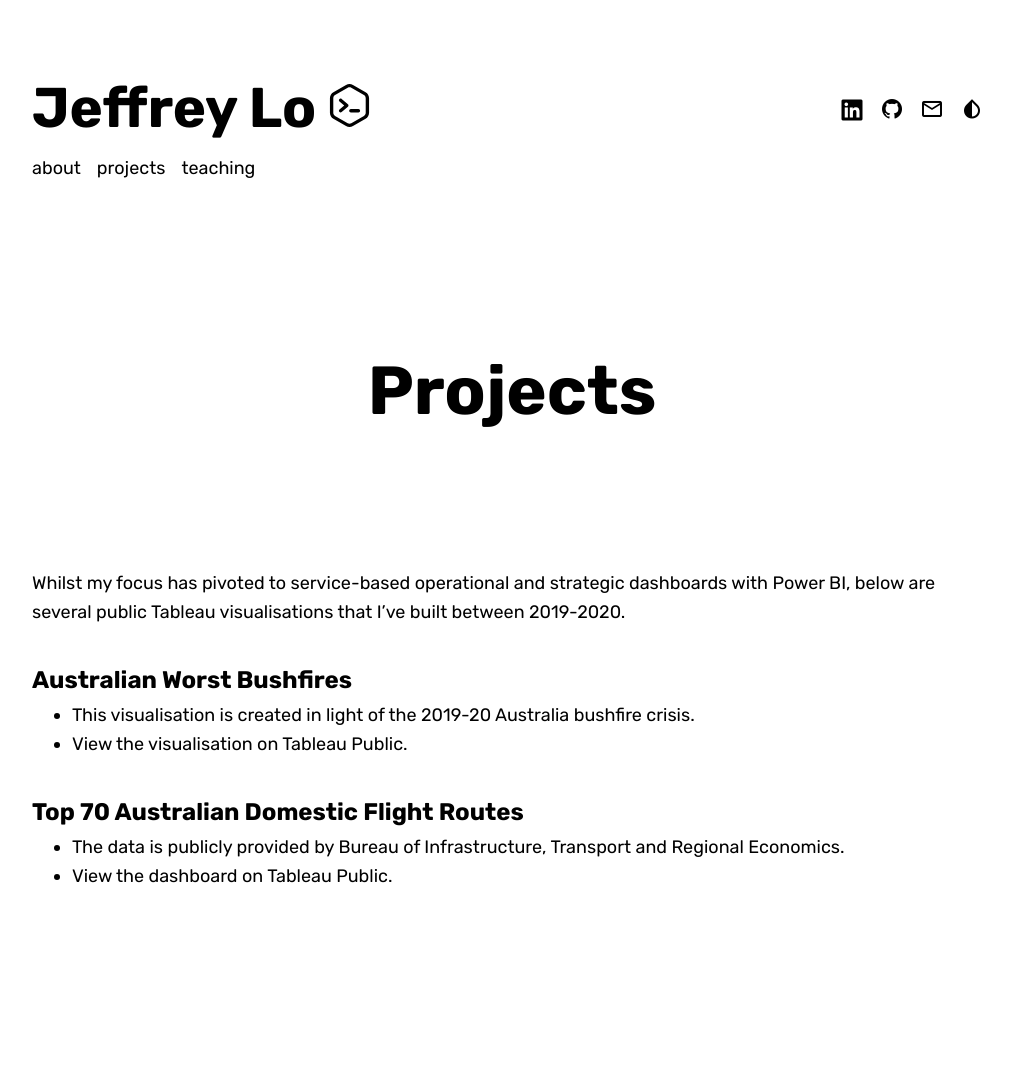
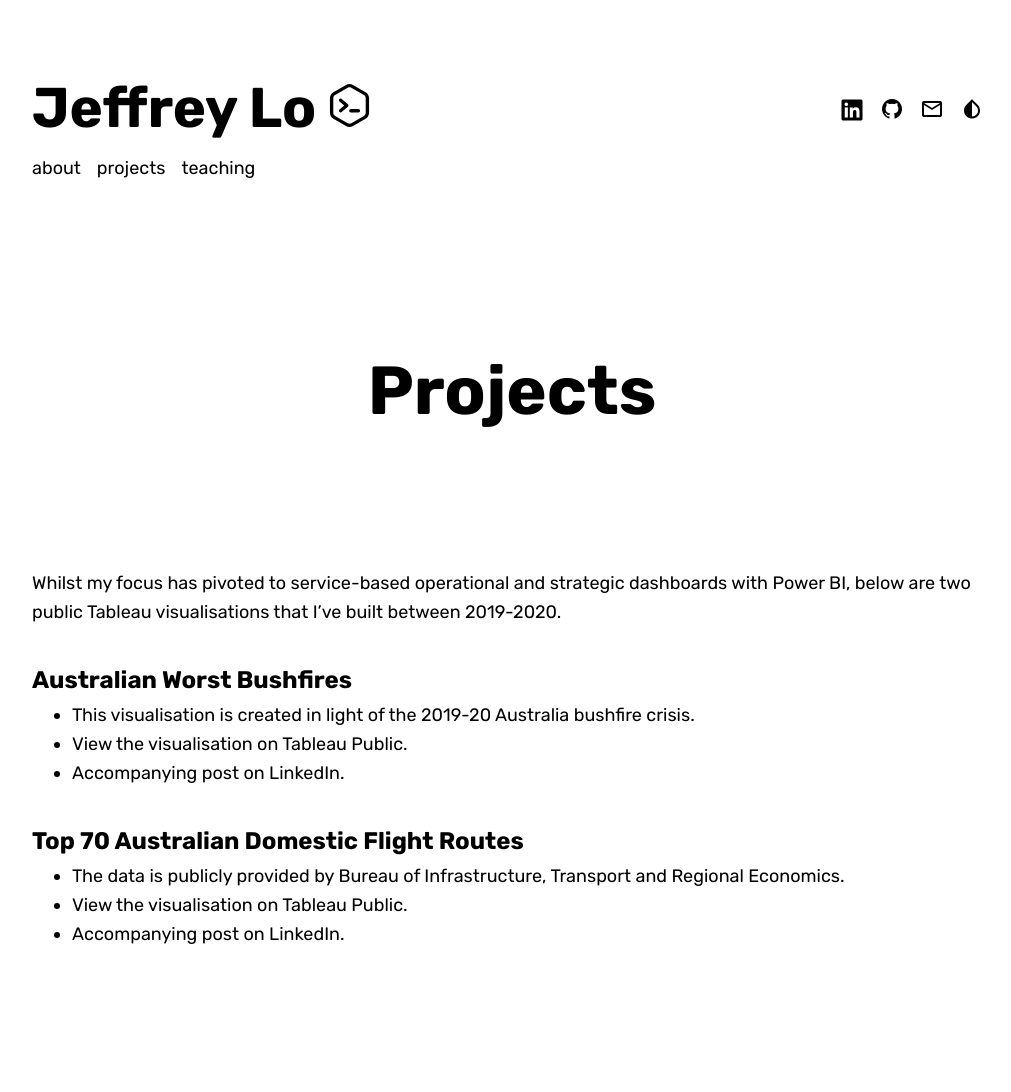
Before and after one commit to jeffreycklo/jeffreycklo.github.io, a Jekyll site: the page built from projects.md, in a window 1280 px wide. Shown: the whole page, without its empty margins (128-1139 px from the left). Built offline with Jekyll 4.4.1, drawn with Linux system fonts in a browser that asks for light colours; nearby versions of some CDN libraries; some web fonts are replaced; before the commit the page ends 1035 px from its top, so only the background shows below that.

Commit message:
Added link to LinkedIn posts.

```diff
--- a/projects.md
+++ b/projects.md
@@ -9,14 +9,16 @@ published: true
 
 {% include page/title.html title=page.title subtitle=page_subtitle %}
 
-Whilst my focus has pivoted to service-based operational and strategic dashboards with Power BI, below are several public Tableau visualisations that I've built between 2019-2020.
+Whilst my focus has pivoted to service-based operational and strategic dashboards with Power BI, below are two public Tableau visualisations that I've built between 2019-2020.
 
 ## Australian Worst Bushfires
 
 - This visualisation is created in light of the 2019-20 Australia bushfire crisis.
 - View the visualisation on [Tableau Public](https://public.tableau.com/profile/jeffrey.lo#!/vizhome/AustralianWorstBushfiresSummer201920/AustraliasWorstBushfires-Summer201920).
+- Accompanying post on [LinkedIn](https://www.linkedin.com/posts/jeffreycklo_tableau-tableaupublic-datavisualisation-activity-6622672096160026624-yocD).
 
 ## Top 70 Australian Domestic Flight Routes
 
 - The data is publicly provided by [Bureau of Infrastructure, Transport and Regional Economics]( https://www.bitre.gov.au/publications/ongoing/domestic_airline_activity-time_series.aspx).
-- View the dashboard on [Tableau Public](https://public.tableau.com/profile/jeffrey.lo#!/vizhome/AustralianDomesticAviationActivities/Dashboard).
+- View the visualisation on [Tableau Public](https://public.tableau.com/profile/jeffrey.lo#!/vizhome/AustralianDomesticAviationActivities/Dashboard).
+- Accompanying post on [LinkedIn](https://www.linkedin.com/posts/jeffreycklo_tableau-tableaupublic-datavisualisation-activity-6618688353497939968-We-N).
```
